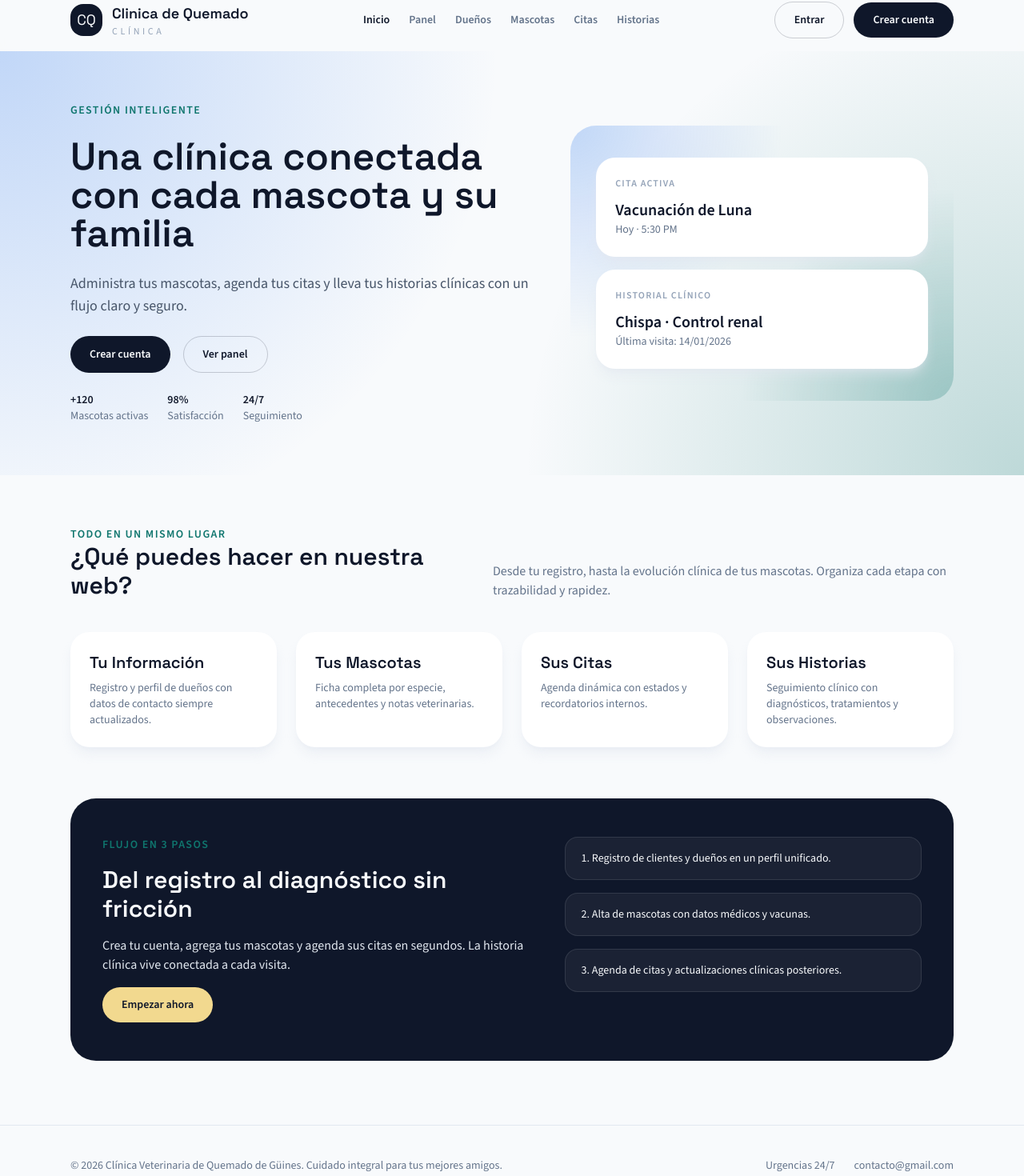
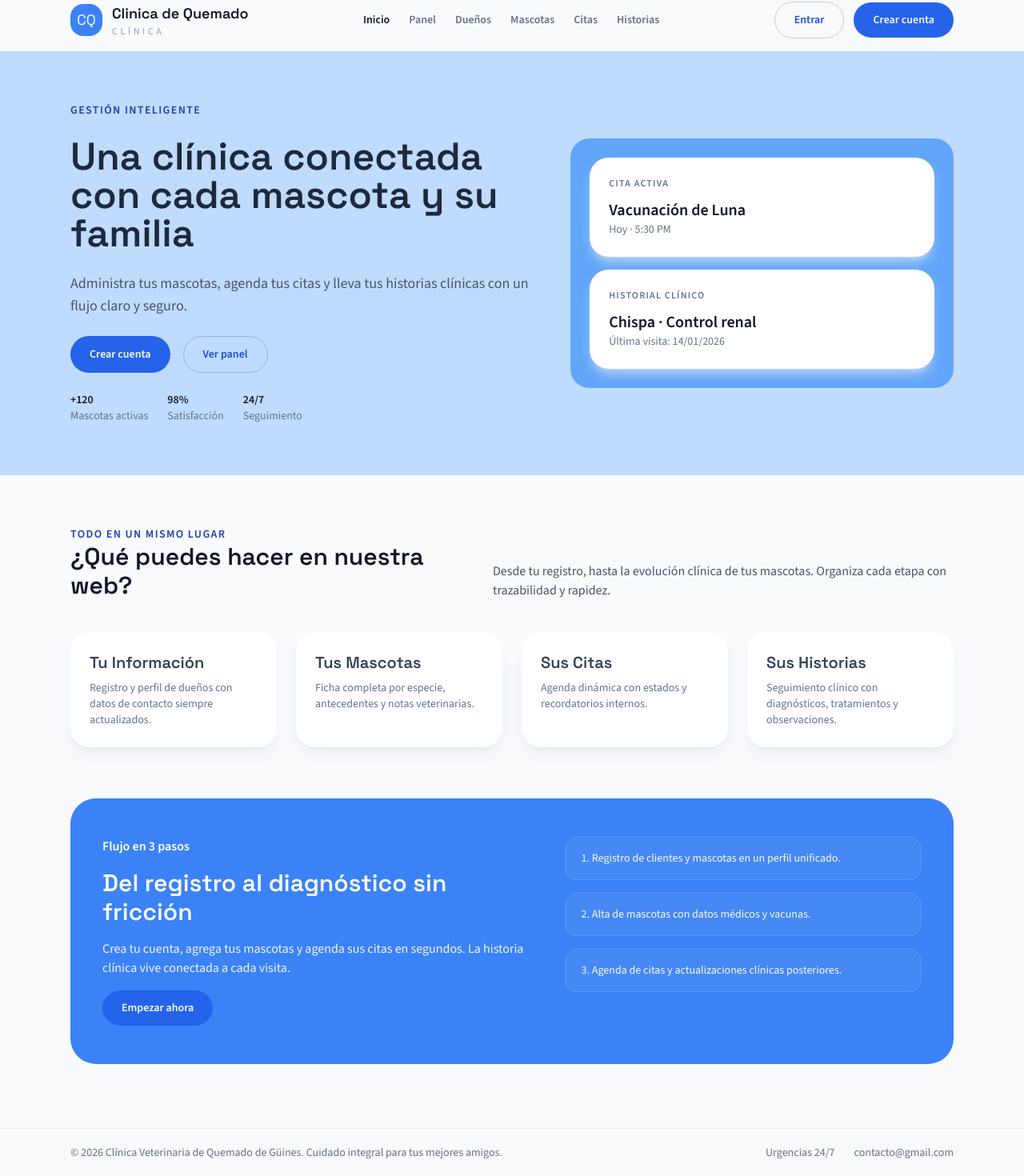
Before and after one commit to albesroger/Clinica_Veterinaria, a React (Vite) app in the folder frontend/: page / in a window 1280 px wide. Shown: the part 14-1484 px from the top of the page at 80% size. Built offline with nearby package versions, Linux system fonts and the light colour scheme; no server answers.

Commit message:
update: estilo de la app

```diff
--- a/frontend/src/components/Footer.jsx
+++ b/frontend/src/components/Footer.jsx
@@ -1,6 +1,6 @@
 export default function Footer() {
   return (
-    <footer className="border-t border-slate-200 py-10">
+    <footer className="border-t border-slate-200 py-5">
       <div className="container-pad flex flex-col gap-4 text-sm text-slate-500 md:flex-row md:items-center md:justify-between">
         <p>
           © 2026 Clínica Veterinaria de Quemado de Güines. Cuidado integral para
--- a/frontend/src/components/NavBar.jsx
+++ b/frontend/src/components/NavBar.jsx
@@ -11,7 +11,7 @@ export default function NavBar() {
     <header className="sticky top-0 z-30 bg-mist/80 backdrop-blur">
       <div className="container-pad flex items-center justify-between py-4">
         <div className="flex items-center gap-3">
-          <div className="h-10 w-10 rounded-2xl bg-ink text-mist flex items-center justify-center font-display text-lg">CQ</div>
+          <div className="h-10 w-10 rounded-2xl bg-blue-500 text-mist flex items-center justify-center font-display text-lg">CQ</div>
           <div>
             <p className="font-display text-lg font-semibold">Clinica de Quemado</p>
             <p className="text-xs uppercase tracking-[0.3em] text-slate-400">CLÍNICA</p>
--- a/frontend/src/pages/Home.jsx
+++ b/frontend/src/pages/Home.jsx
@@ -2,12 +2,12 @@ import { NavLink } from "react-router-dom";
 
 export default function Home() {
   return (
-    <main>
-      <section className="bg-hero-pattern">
+    <main className="">
+      <section className="bg-blue-200">
         <div className="container-pad grid gap-10 py-16 lg:grid-cols-[1.1fr_0.9fr] lg:items-center">
           <div className="space-y-6">
             <p className="kicker">Gestión inteligente</p>
-            <h1 className="font-display text-4xl font-semibold text-ink md:text-5xl">
+            <h1 className="font-display text-4xl font-semibold text-slate-800 md:text-5xl">
               Una clínica conectada con cada mascota y su familia
             </h1>
             <p className="text-lg text-slate-600">
@@ -37,17 +37,17 @@ export default function Home() {
               </div>
             </div>
           </div>
-          <div className="gradient-panel">
+          <div className="bg-blue-400 p-6 rounded-3xl">
             <div className="space-y-4">
               <div className="card">
-                <p className="text-xs font-semibold uppercase tracking-widest text-slate-400">
+                <p className="text-xs font-semibold uppercase tracking-widest text-slate-500">
                   Cita activa
                 </p>
                 <p className="mt-3 text-xl font-semibold">Vacunación de Luna</p>
                 <p className="text-sm text-slate-500">Hoy · 5:30 PM</p>
               </div>
               <div className="card">
-                <p className="text-xs font-semibold uppercase tracking-widest text-slate-400">
+                <p className="text-xs font-semibold uppercase tracking-widest text-slate-500">
                   Historial clínico
                 </p>
                 <p className="mt-3 text-xl font-semibold">
@@ -68,12 +68,12 @@ export default function Home() {
             <p className="kicker">Todo en un mismo lugar</p>
             <h2 className="section-title">¿Qué puedes hacer en nuestra web?</h2>
           </div>
-          <p className="max-w-xl text-slate-500">
+          <p className="max-w-xl text-slate-600">
             Desde tu registro, hasta la evolución clínica de tus mascotas.
             Organiza cada etapa con trazabilidad y rapidez.
           </p>
         </div>
-        <div className="mt-10 grid gap-6 md:grid-cols-2 lg:grid-cols-4">
+        <div className="mt-10 grid text-slate-700 gap-6 md:grid-cols-2 lg:grid-cols-4">
           {[
             {
               title: "Tu Información",
@@ -102,27 +102,27 @@ export default function Home() {
         </div>
       </section>
 
-      <section className="container-pad pb-20">
-        <div className="grid gap-8 rounded-[32px] bg-ink px-10 py-12 text-mist md:grid-cols-[1.1fr_0.9fr]">
+      <section className="container-pad pb-20 ">
+        <div className="grid gap-8 rounded-[32px] bg-blue-500 px-10 py-12 text-mist md:grid-cols-[1.1fr_0.9fr]">
           <div className="space-y-4">
-            <p className="kicker text-dune">Flujo en 3 pasos</p>
+            <p className="text-white font-semibold">Flujo en 3 pasos</p>
             <h2 className="font-display text-3xl font-semibold">
               Del registro al diagnóstico sin fricción
             </h2>
-            <p className="text-slate-200">
+            <p className="text-slate-100">
               Crea tu cuenta, agrega tus mascotas y agenda sus citas en
               segundos. La historia clínica vive conectada a cada visita.
             </p>
             <NavLink
               to="/register"
-              className="btn bg-dune text-ink hover:bg-white"
+              className="btn btn-primary text-ink "
             >
               Empezar ahora
             </NavLink>
           </div>
           <div className="space-y-4">
             {[
-              "1. Registro de clientes y dueños en un perfil unificado.",
+              "1. Registro de clientes y mascotas en un perfil unificado.",
               "2. Alta de mascotas con datos médicos y vacunas.",
               "3. Agenda de citas y actualizaciones clínicas posteriores.",
             ].map((text) => (
--- a/frontend/src/styles/index.css
+++ b/frontend/src/styles/index.css
@@ -19,11 +19,11 @@ body {
 }
 
 .btn-primary {
-  @apply bg-ink text-mist hover:bg-slate-900;
+  @apply bg-blue-600 text-mist hover:bg-blue-700;
 }
 
 .btn-secondary {
-  @apply border border-ink/20 text-ink hover:bg-ink hover:text-mist;
+  @apply border border-ink/20 text-blue-700 hover:bg-blue-700 hover:text-mist;
 }
 
 .card {
@@ -43,7 +43,7 @@ body {
 }
 
 .kicker {
-  @apply text-sm font-semibold uppercase tracking-widest text-moss;
+  @apply text-sm font-semibold uppercase tracking-widest text-blue-800;
 }
 
 .gradient-panel {
--- a/frontend/tailwind.config.js
+++ b/frontend/tailwind.config.js
@@ -22,7 +22,7 @@ export default {
         glow: '0 0 0 3px rgba(31, 111, 235, 0.25)',
       },
       backgroundImage: {
-        'hero-pattern': 'radial-gradient(circle at top left, rgba(31,111,235,0.25), transparent 45%), radial-gradient(circle at bottom right, rgba(15,118,110,0.25), transparent 45%)',
+        'hero-pattern': 'radial-gradient(circle at top left, rgba(36,111,235,0.25), transparent 45%), radial-gradient(circle at bottom right, rgba(24,118,110,0.25), transparent 45%)',
       },
     },
   },
```
